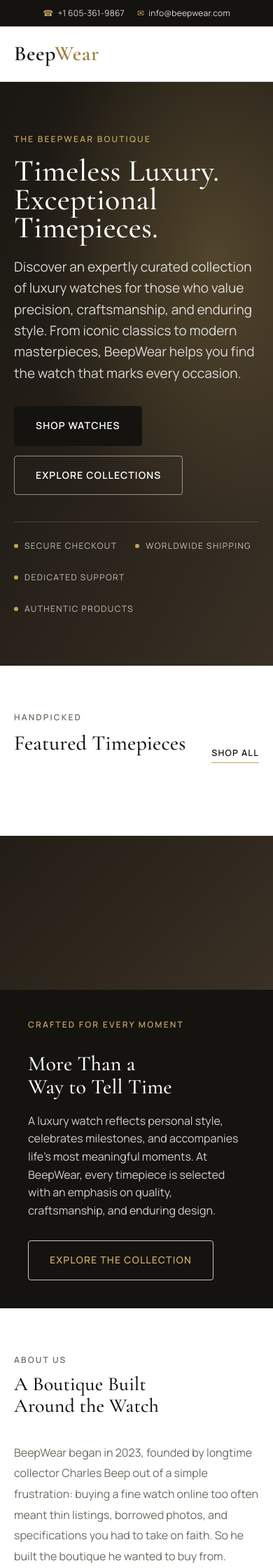
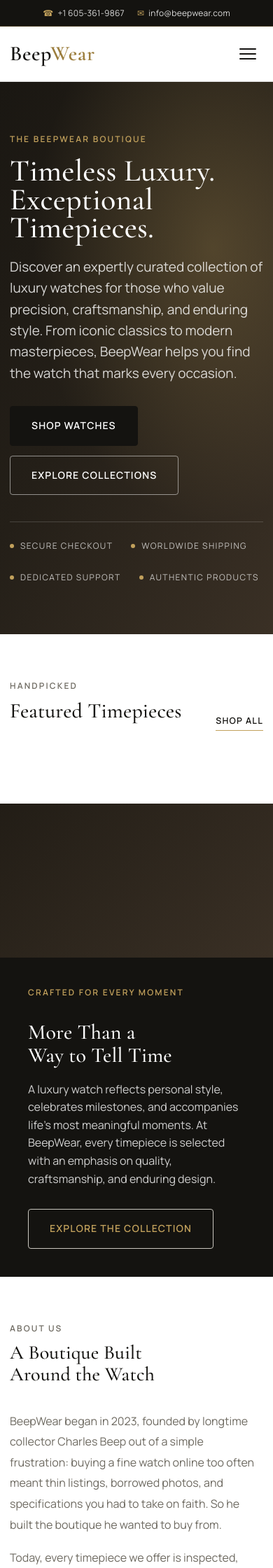
Before and after one commit to hillkandil-oss/me, a WordPress theme: template beepwear/theme/beepwear/front-page.php in a window 390 px wide. Shown: the top 2240 px of the page at 70% size. Run offline with PHP 8.4 and a stand-in for WordPress, Linux system fonts and the light colour scheme; the site name, menu and one post (Sample post) are stand-ins, and other content is empty; some libraries are stand-ins or nearby versions.

Commit message:
fix mobile menu visibility + full-bleed layout (v0.9.1)
- Fix hamburger not showing on mobile: the base .bw-burger{display:none}
  rule appeared after the max-width:900px show rule, so equal specificity +
  later source order kept it hidden on phones. Move the show rule after the
  base rule so it wins at mobile widths.
- Make content span border-to-border: remove the 1240px container cap and
  slim the gutters (.bw-container full width); widen the WooCommerce/Hello
  Elementor content wrappers so product listings reach the edges too.
- Bump theme to 0.9.1.

Co-Authored-By: Claude Opus 4.8 <noreply@anthropic.com>
Claude-Session: https://claude.ai/code/session_01PTFkUjR4MK5ESBXYhRnZoM

```diff
--- a/beepwear/theme/beepwear/functions.php
+++ b/beepwear/theme/beepwear/functions.php
@@ -12,7 +12,7 @@ if ( ! defined( 'ABSPATH' ) ) {
 	exit; // No direct access.
 }
 
-define( 'BEEPWEAR_VERSION', '0.9.0' );
+define( 'BEEPWEAR_VERSION', '0.9.1' );
 define( 'BEEPWEAR_DIR', get_stylesheet_directory() );
 
 /**
--- a/beepwear/theme/beepwear/style.css
+++ b/beepwear/theme/beepwear/style.css
@@ -3,7 +3,7 @@ Theme Name: BeepWear
 Theme URI: https://beepwear.com
 Description: BeepWear — luxury watch boutique. Child theme of Hello Elementor implementing the BeepWear design system (see docs/BRAND.md). WooCommerce-ready, accessibility- and performance-minded.
 Author: BeepWear
-Version: 0.9.0
+Version: 0.9.1
 Template: hello-elementor
 Requires at least: 6.4
 Requires PHP: 8.0
@@ -114,12 +114,19 @@ a:hover{color:var(--bw-champagne-deep)}
 .bw-display{font-family:var(--font-display); font-size:var(--fs-display);
   font-weight:400; line-height:1.02; letter-spacing:.004em}
 
-/* layout helpers */
-.bw-container{width:100%; max-width:var(--maxw); margin-inline:auto;
-  padding-inline:clamp(20px,5vw,48px)}
+/* layout helpers — full-bleed: content spans border to border with a slim gutter */
+.bw-container{width:100%; max-width:none; margin-inline:0;
+  padding-inline:clamp(14px,3vw,32px)}
 .bw-section{padding-block:var(--section-y)}
 .bw-section--soft{background:var(--bw-offwhite)}
 .bw-hr{height:1px; background:var(--bw-line); border:0; margin:0}
+
+/* full-bleed WooCommerce + content wrappers (Hello Elementor) */
+.site-main,.content-area,.woocommerce,
+.woocommerce-page .site-main,.single-product .site-main{
+  max-width:none!important; width:100%}
+.woocommerce-page .site-main,.single-product .site-main,
+.archive.woocommerce .site-main{padding-inline:clamp(14px,3vw,32px)}
 
 /* prices — tabular alignment */
 .price,.woocommerce-Price-amount,.amount{font-variant-numeric:tabular-nums}
@@ -331,7 +338,6 @@ input:focus,select:focus,textarea:focus{border-color:var(--bw-black)}
 
 @media(max-width:900px){
   .bw-nav,.bw-header-icons{display:none}
-  .bw-burger{display:inline-flex}
   .bw-life{grid-template-columns:1fr}.bw-life-art{min-height:220px}
   .bw-why{grid-template-columns:repeat(2,1fr)}
   .bw-footer-cols{grid-template-columns:1fr 1fr}
@@ -394,6 +400,8 @@ input:focus,select:focus,textarea:focus{border-color:var(--bw-black)}
 body.bw-nav-open .bw-burger__line{background:transparent}
 body.bw-nav-open .bw-burger__line::before{transform:translateY(7px) rotate(45deg)}
 body.bw-nav-open .bw-burger__line::after{transform:translateY(-7px) rotate(-45deg)}
+/* show the hamburger on mobile — placed AFTER the base display:none so it wins */
+@media(max-width:900px){.bw-burger{display:inline-flex}}
 
 .bw-mobile-nav{position:fixed;inset:0;z-index:40;background:rgba(20,19,16,.5);
   opacity:0;visibility:hidden;transition:opacity var(--dur) var(--ease),visibility var(--dur) var(--ease)}
```
